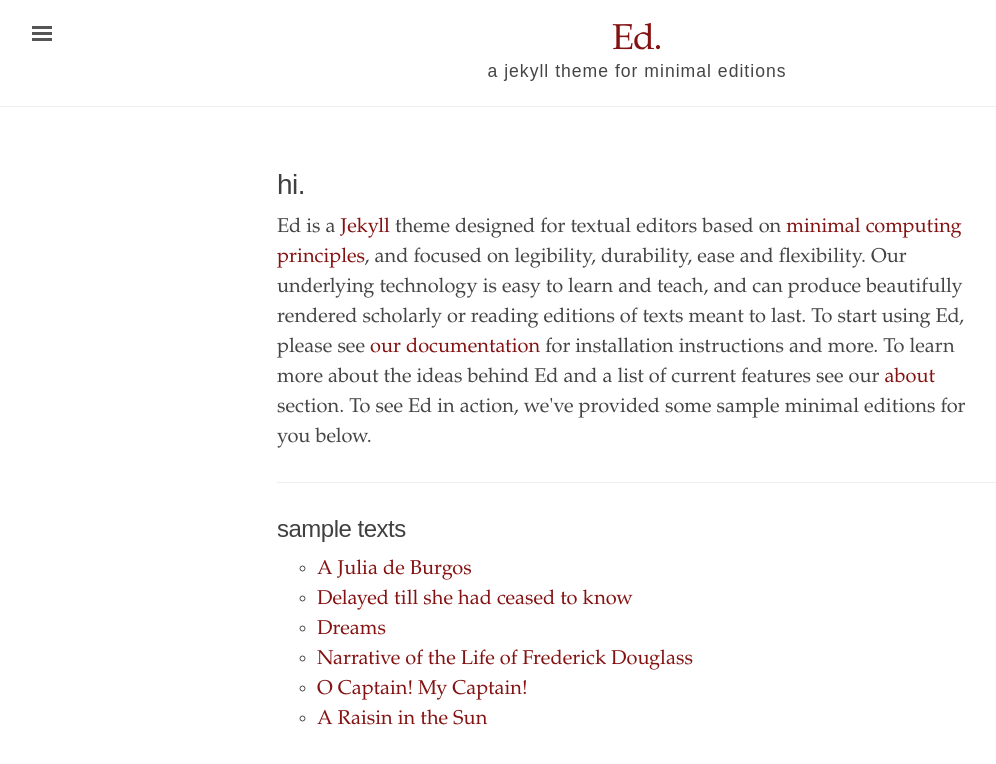
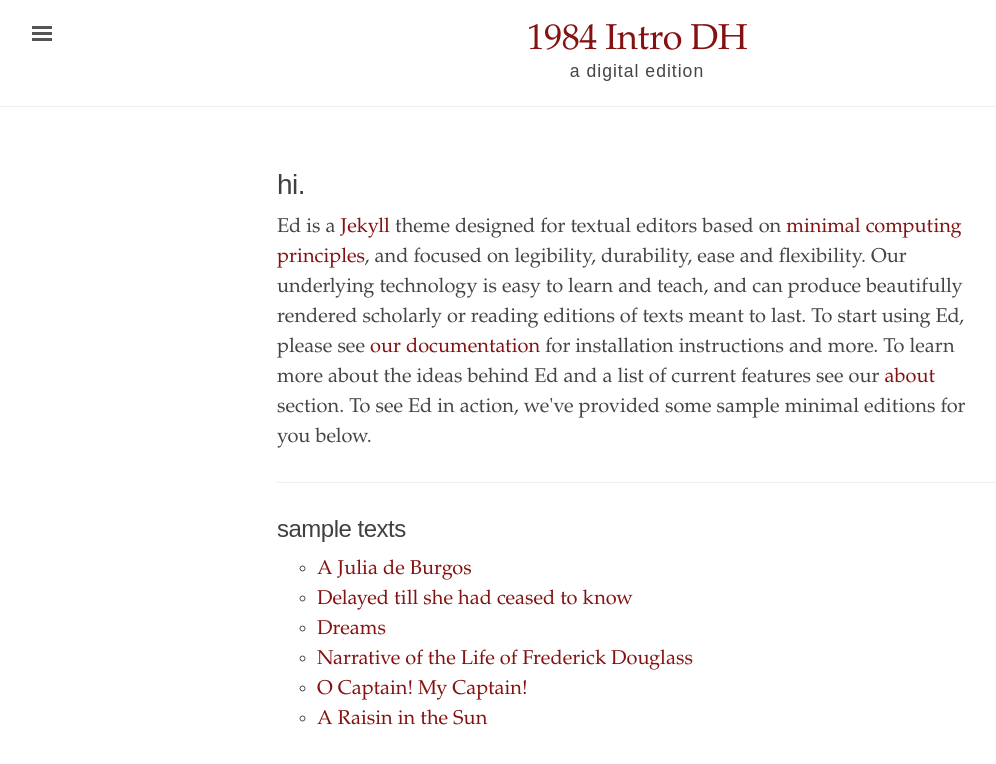
Before and after one commit to sophie-mcm/1984, a Jekyll site: the page built from index.html, in a window 1280 px wide. Shown: the top 764 px of the page, without its empty margins (3-999 px from the left). Built offline with Jekyll 4.4.1, drawn with Linux system fonts in a browser that asks for light colours.

Commit message:
Updated the main info

```diff
--- a/_config.yml
+++ b/_config.yml
@@ -1,15 +1,15 @@
 # Built with Jekyll 3.6.0
 
 # Setup
-title:               Ed.
-tagline:             'a jekyll theme for minimal editions'
+title:               "1984 Intro DH"
+tagline:             'a digital edition'
 description:         'Ed is a Jekyll theme designed for textual editors based on minimal computing principles, and focused on legibility and flexibility.'
-url:                 'http://minicomp.github.io'
-baseurl:             '/ed'
+url:                 ''
+baseurl:             '/dh'
 
 # About/contact
 author:
-  name:              Alex Gil
+  name:              Sophia Calderón Monárrez
   url:               https://twitter.com/elotroalex
   email:             colibri.alex@gmail.com
 
```
